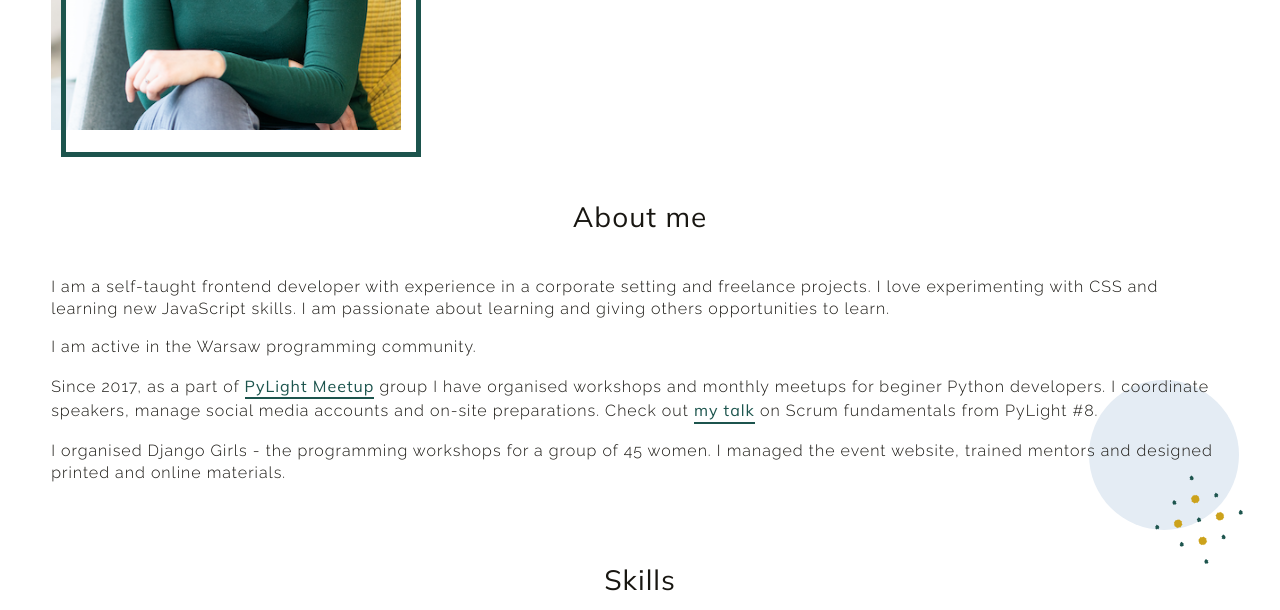
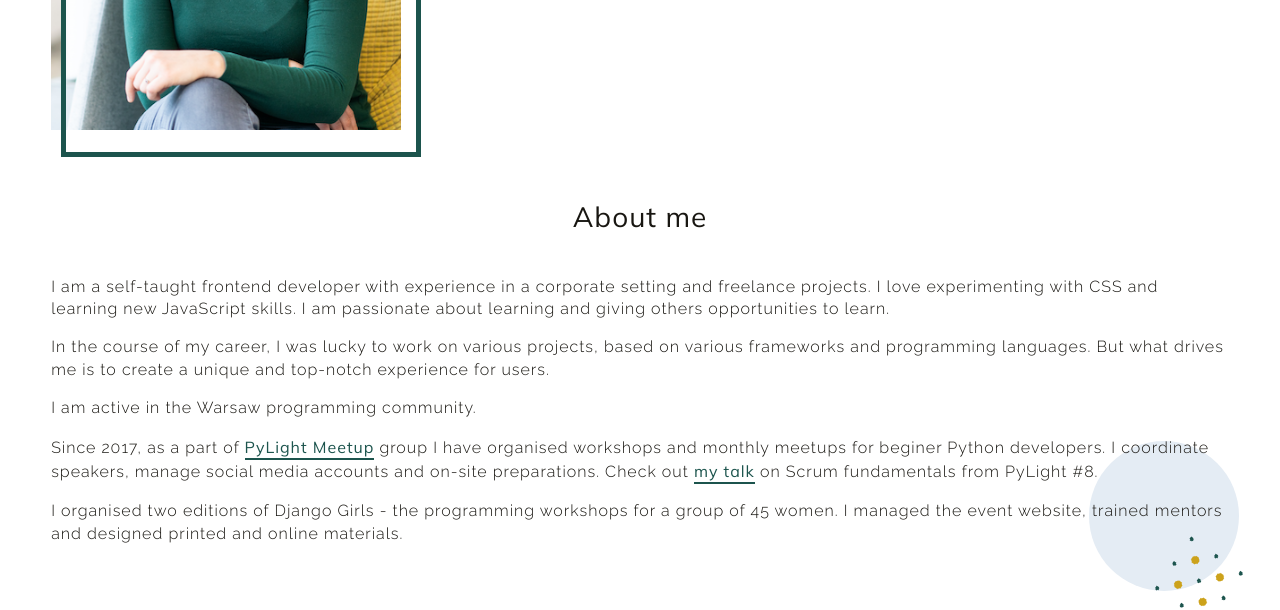
Before and after one commit to iniluap/personal-site, a Gatsby site: page / in a window 1280 px wide. Shown: the part 347-957 px from the top of the page. Built offline with nearby package versions, Linux system fonts and the light colour scheme; Gatsby itself is replaced by a stand-in of ours.

Commit message:
Edit about text

```diff
--- a/src/components/about.js
+++ b/src/components/about.js
@@ -10,6 +10,10 @@ export default function About() {
           I&nbsp;am passionate about learning and giving others opportunities to learn.
         </p>
         <p>
+          In the course of my career, I was lucky to work on various projects, based on various frameworks and programming languages.
+          But what drives me is to create a&nbsp;unique and top-notch experience for users.
+        </p>
+        <p>
           I am active in the Warsaw programming community.
         </p>
         <p>
@@ -18,7 +22,7 @@ export default function About() {
           Check out <a target="_blank" rel="noreferrer" href="https://youtu.be/N34jrb-IL2E">my talk</a> on Scrum fundamentals from PyLight&nbsp;#8.
         </p>
         <p>
-          I organised Django Girls - the programming workshops for a group of 45 women. I&nbsp;managed
+          I organised two editions of Django Girls - the programming workshops for a group of 45 women. I&nbsp;managed
           the&nbsp;event website, trained mentors and designed printed and online materials.
         </p>
     </article>
```
